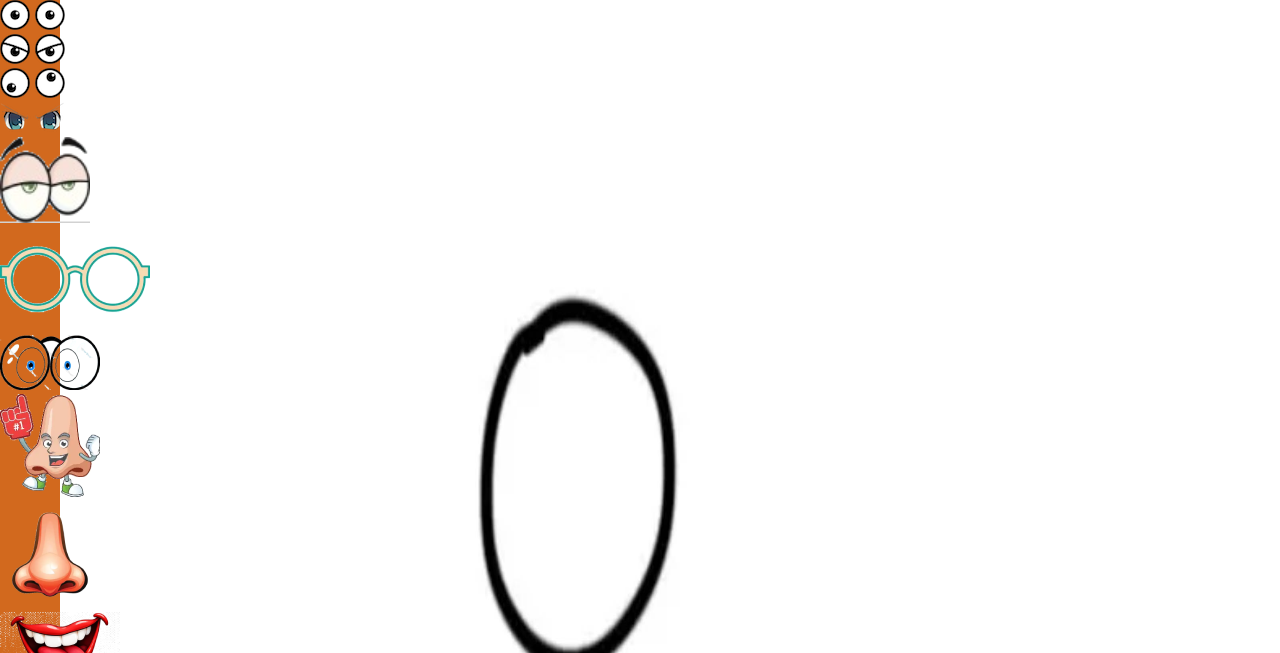
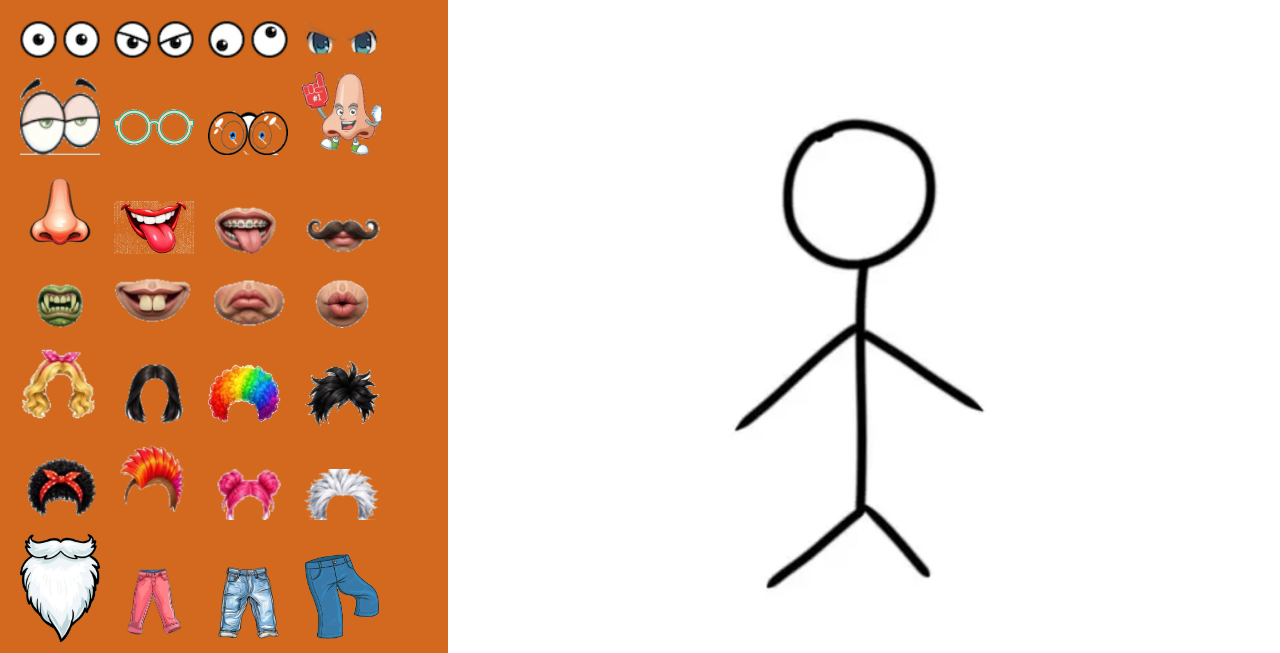
Before and after one commit to MrTNtuli-ITvarsity/My-Funny-People-Application, a plain HTML site: page index.html in a window 1280 px wide. Shown: the top 653 px of the page. Drawn offline with Linux system fonts and the light colour scheme.

Commit message:
Refactor CSS for layout and styling improvements

```diff
--- a/style.css
+++ b/style.css
@@ -1,29 +1,44 @@
-body{
+body {
     margin: 0;
     padding: 0;
-    width:100%;
+    width: 100%;
     background-color: white;
 }
 
-#left-column{
-    width: 60px;
+#left-column {
+    width: 35%;
     float: left;
-    background-color:chocolate;
+    background-color: chocolate;
+    min-height: 100vh;
+    box-sizing: border-box;
+    padding: 15px;
 }
 
-#right-column img{
-    width:768px;
-    margin-left: 140px;
-    height: 1500px;
-    margin-top: 100px;
+#left-column img {
+    width: 80px;
+    height: auto;
+    margin: 5px;
 }
 
+#right-column {
+    width: 65%;
+    float: right;
+    text-align: center;
+    box-sizing: border-box;
+    padding: 20px;
+}
 
-img#logo{
-    position:fixed;
+#right-column > img:not(#logo) {
+    width: 100%;
+    max-width: 600px;
+    height: auto;
+    margin: 20px auto;
+}
+
+img#logo {
+    position: fixed;
     width: 65px;
     height: 65px;
     bottom: 20px;
-    right:10px;
-    padding-top: 20px;
+    right: 10px;
 }
```
